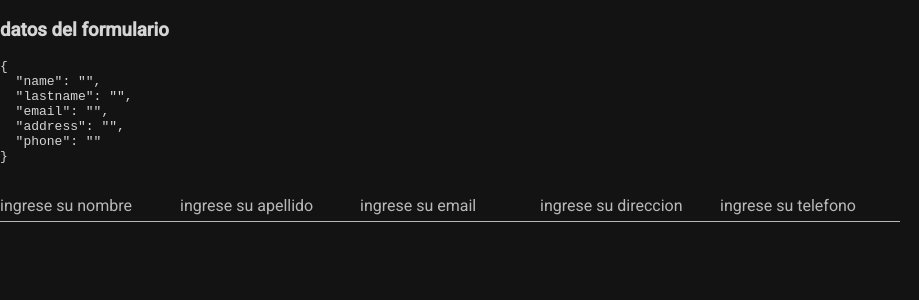
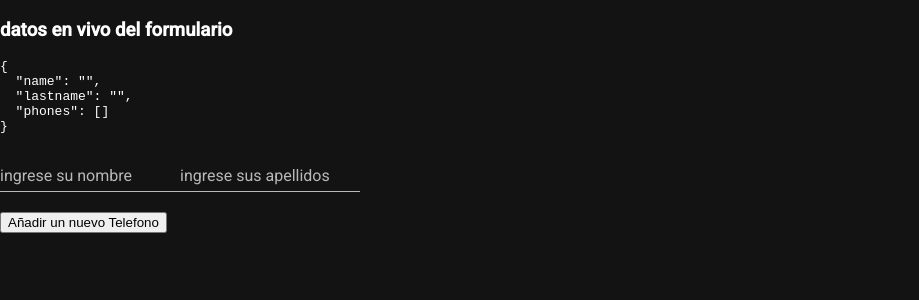
Before and after one commit to ivanretamozodev/ngforms-OB, an Angular app: page / in a window 1280 px wide. Shown: the top 300 px of the page, without its empty margins (0-919 px from the left). Built offline with nearby package versions, Linux system fonts and the light colour scheme.

Commit message:
formularios anidados y de array basicos

```diff
--- a/src/app/app.component.html
+++ b/src/app/app.component.html
@@ -1,2 +1,10 @@
 <!-- Formulario reactivo basico -->
-<app-formulario></app-formulario>
+<!-- <app-formulario></app-formulario> -->
+<!-- <hr /> -->
+
+<!-- Ejemplo de formulario anidado basico -->
+<!-- <app-formulario-anidado></app-formulario-anidado> -->
+<!-- <hr/> -->
+
+<!-- Ejemplo de formulario de array basico -->
+<app-formulario-array></app-formulario-array>
--- a/src/app/app.module.ts
+++ b/src/app/app.module.ts
@@ -3,14 +3,14 @@
 import { BrowserAnimationsModule } from '@angular/platform-browser/animations';
 import { HttpClientModule } from '@angular/common/http';
 import { ReactiveFormsModule } from '@angular/forms';
+import { AppRoutingModule } from './app-routing.module';
 
-import { AppRoutingModule } from './app-routing.module';
+import { MaterialModule } from './material/material.module';
 import { AppComponent } from './app.component';
 import { FormularioComponent } from './components/forms/formulario/formulario.component';
 import { FormularioAnidadoComponent } from './components/forms/formulario-anidado/formulario-anidado.component';
 import { FormularioArrayComponent } from './components/forms/formulario-array/formulario-array.component';
 import { FormularioValidadoComponent } from './components/forms/formulario-validado/formulario-validado.component';
-import { MaterialModule } from './material/material.module';
 
 @NgModule({
   declarations: [
--- a/src/app/components/forms/formulario-anidado/formulario-anidado.component.html
+++ b/src/app/components/forms/formulario-anidado/formulario-anidado.component.html
@@ -1 +1,28 @@
-<p>formulario-anidado works!</p>
+<form [formGroup]="nestedForm">
+  <h3>Datos del formulario anidado</h3>
+  <pre>{{ nestedForm.value | json }}</pre>
+
+  <h4>Telefono de casa</h4>
+  <div formGroupName="phone">
+    <mat-form-field>
+      <input matInput placeholder="prefijo" formControlName="prefix" />
+    </mat-form-field>
+    <mat-form-field>
+      <input
+        matInput
+        placeholder="telefono de su casa"
+        formControlName="phone"
+      />
+    </mat-form-field>
+  </div>
+  <!-- aqui agregamos el siguiente grupo  -->
+  <h4>Telefono Celular</h4>
+  <div formGroupName="cellPhone">
+    <mat-form-field>
+      <input matInput placeholder="prefijo" formControlName="prefix" />
+    </mat-form-field>
+    <mat-form-field>
+      <input matInput placeholder="Telefono Celular" formControlName="phone" />
+    </mat-form-field>
+  </div>
+</form>
--- a/src/app/components/forms/formulario-anidado/formulario-anidado.component.ts
+++ b/src/app/components/forms/formulario-anidado/formulario-anidado.component.ts
@@ -1,15 +1,31 @@
 import { Component, OnInit } from '@angular/core';
+//1.importamos de angular forms para crear formularios anidados
+import { FormBuilder, FormGroup } from '@angular/forms';
 
 @Component({
   selector: 'app-formulario-anidado',
   templateUrl: './formulario-anidado.component.html',
-  styleUrls: ['./formulario-anidado.component.scss']
+  styleUrls: ['./formulario-anidado.component.scss'],
 })
 export class FormularioAnidadoComponent implements OnInit {
+  nestedForm: FormGroup = new FormGroup({});
 
-  constructor() { }
+  constructor(private formBuilder: FormBuilder) {}
 
   ngOnInit(): void {
+    //agrupacion para telefonos
+    const phone = this.formBuilder.group({
+      prefix: '',
+      phone: '',
+    });
+    const cellPhone = this.formBuilder.group({
+      prefix: '',
+      phone: '',
+    });
+    //agrupacion del formulario que tiene dos agrupaciones
+    this.nestedForm = this.formBuilder.group({
+      phone: phone,
+      cellPhone: cellPhone,
+    });
   }
-
 }
--- a/src/app/components/forms/formulario-array/formulario-array.component.html
+++ b/src/app/components/forms/formulario-array/formulario-array.component.html
@@ -1 +1,35 @@
-<p>formulario-array works!</p>
+<form [formGroup]="arrayForm">
+  <h3>datos en vivo del formulario</h3>
+  <pre>{{ arrayForm.value | json }}</pre>
+  <!-- Campos de nombre y apellidos -->
+  <mat-form-field>
+    <input matInput placeholder="ingrese su nombre" formControlName="name" />
+  </mat-form-field>
+  <mat-form-field>
+    <input
+      matInput
+      placeholder="ingrese sus apellidos"
+      formControlName="lastname"
+    />
+  </mat-form-field>
+  <!-- agrupacion de arrays de telefonos -->
+  <div formArrayName="phones">
+    <!-- iteramos sobre cada uno de los telefonos de la lista -->
+    <div
+      *ngFor="let phones of phonesOfForms.controls; let i = index"
+      [formGroupName]="i"
+    >
+      <h5>Telefono - {{ i }}</h5>
+      <mat-form-field>
+        <input matInput placeholder="prefijo" formControlName="prefix" />
+      </mat-form-field>
+      <mat-form-field>
+        <input matInput placeholder="prefijo" formControlName="phone" />
+      </mat-form-field>
+      <button (click)="deletePhone(i)">Eliminar Telefono</button>
+    </div>
+  </div>
+
+  <!-- boton para añadir telefonos -->
+  <button (click)="addPhone()">Añadir un nuevo Telefono</button>
+</form>
--- a/src/app/components/forms/formulario-array/formulario-array.component.ts
+++ b/src/app/components/forms/formulario-array/formulario-array.component.ts
@@ -1,15 +1,41 @@
 import { Component, OnInit } from '@angular/core';
+//1 importamos de angular forms
+import { FormGroup, FormArray, FormBuilder } from '@angular/forms';
 
 @Component({
   selector: 'app-formulario-array',
   templateUrl: './formulario-array.component.html',
-  styleUrls: ['./formulario-array.component.scss']
+  styleUrls: ['./formulario-array.component.scss'],
 })
 export class FormularioArrayComponent implements OnInit {
-
-  constructor() { }
+  arrayForm: FormGroup = new FormGroup({});
+  constructor(private formBuilder: FormBuilder) {}
 
   ngOnInit(): void {
+    this.arrayForm = this.formBuilder.group({
+      name: '',
+      lastname: '',
+      phones: this.formBuilder.array([]), //iniciamos la lista de telefonos vacia
+    });
+  }
+  //metodo Getter para obtener la lista de telefonos de el formulario
+  get phonesOfForms(): FormArray {
+    return this.arrayForm.get('phones') as FormArray;
   }
 
+  //metodo para añadir telefonos al array
+  addPhone() {
+    //creamos un grupo de telefonos
+    const newPhone = this.formBuilder.group({
+      prefix: '',
+      phone: '',
+    });
+    //y lo añadimos al array
+    this.phonesOfForms.push(newPhone);
+  }
+  //metodo para eliminar telefonos de la lista
+
+  deletePhone(index: number) {
+    this.phonesOfForms.removeAt(index);
+  }
 }
--- a/src/styles.scss
+++ b/src/styles.scss
@@ -4,7 +4,7 @@
 body {
   height: 100%;
   background-color: #131313;
-  color: #d5d5d5;
+  color: #fff;
 }
 body {
   margin: 0;
```
